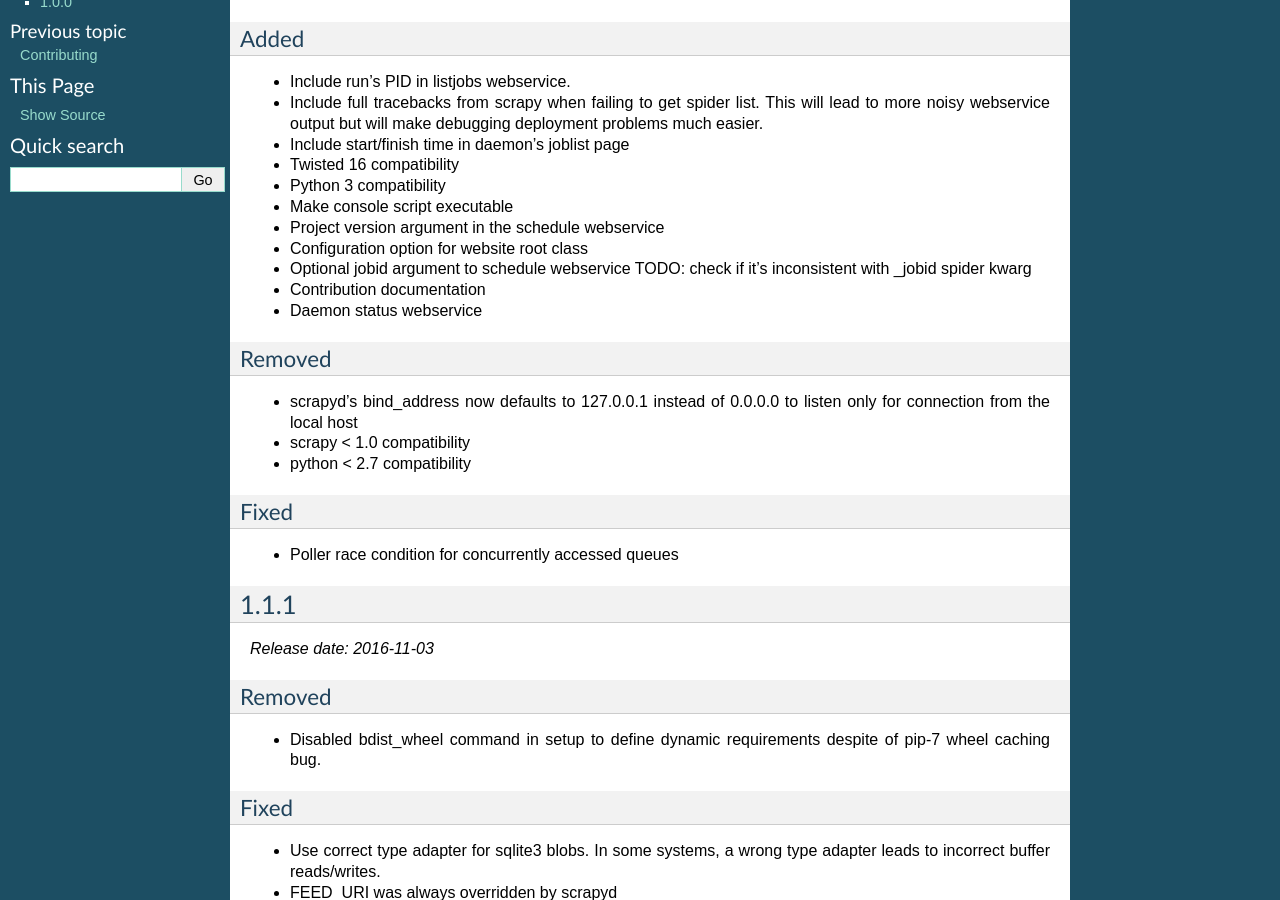
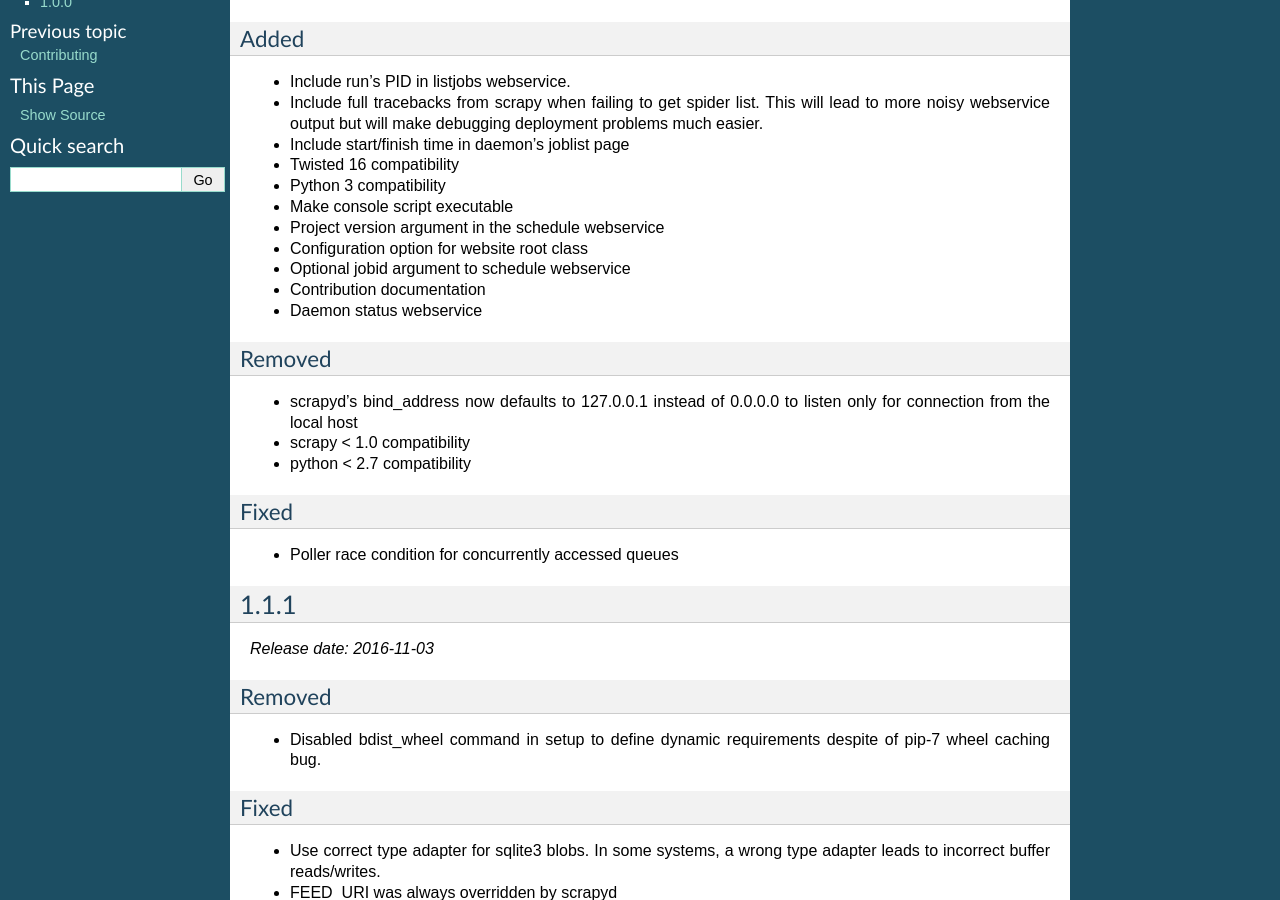
Before and after one commit to scrapy/scrapyd, a Sphinx documentation site: the page built from docs/news.rst, in a window 1280 px wide and 900 px high, scrolled down 400 px. Built offline with Sphinx 7.4.7, drawn with Linux system fonts in a browser that asks for light colours.

Commit message:
leftover "todo" note in changelog

```diff
--- a/docs/news.rst
+++ b/docs/news.rst
@@ -37,7 +37,6 @@ Added
 - Project version argument in the schedule webservice
 - Configuration option for website root class
 - Optional jobid argument to schedule webservice
-  TODO: check if it's inconsistent with _jobid spider kwarg
 - Contribution documentation
 - Daemon status webservice
 
```
